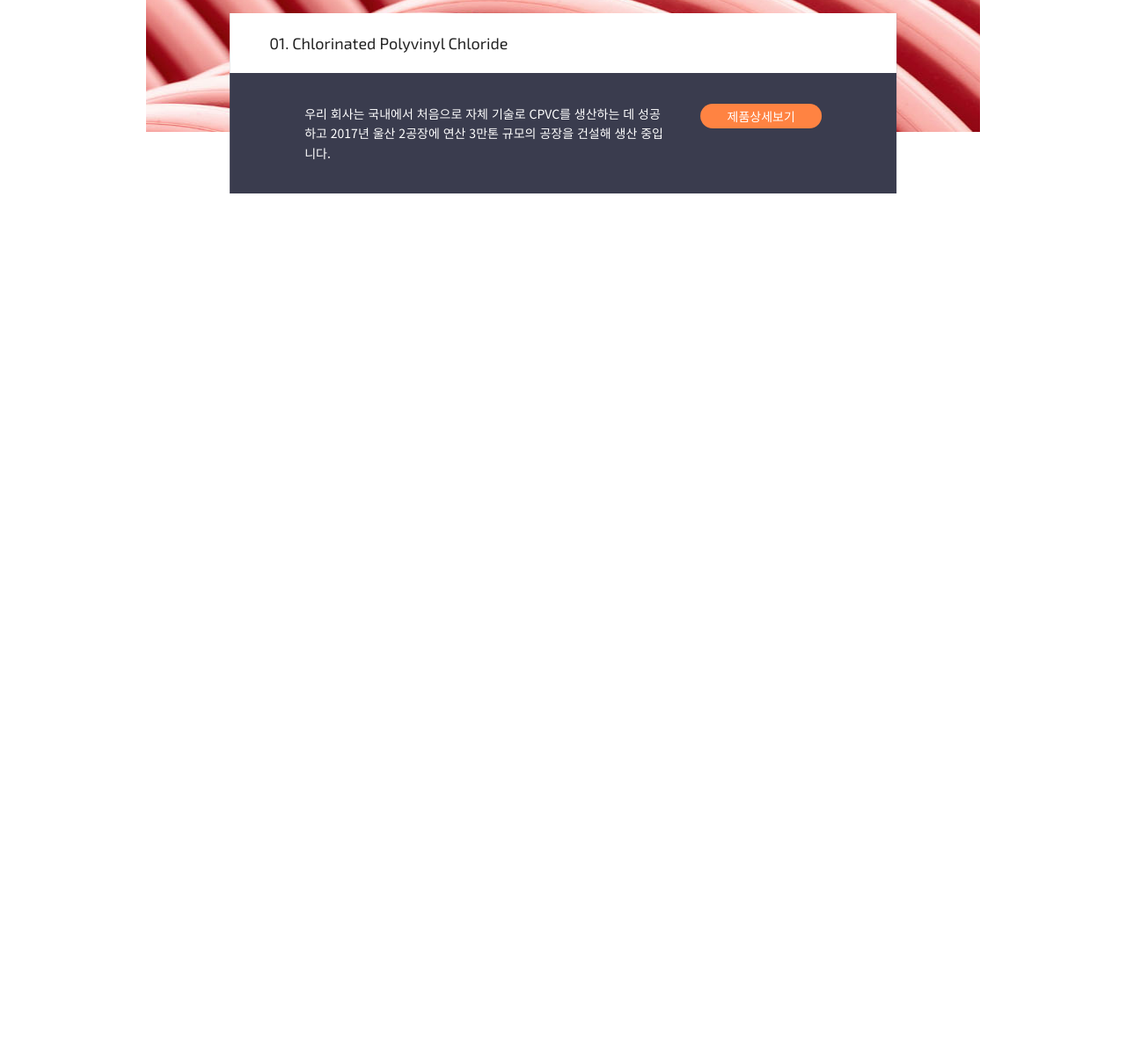
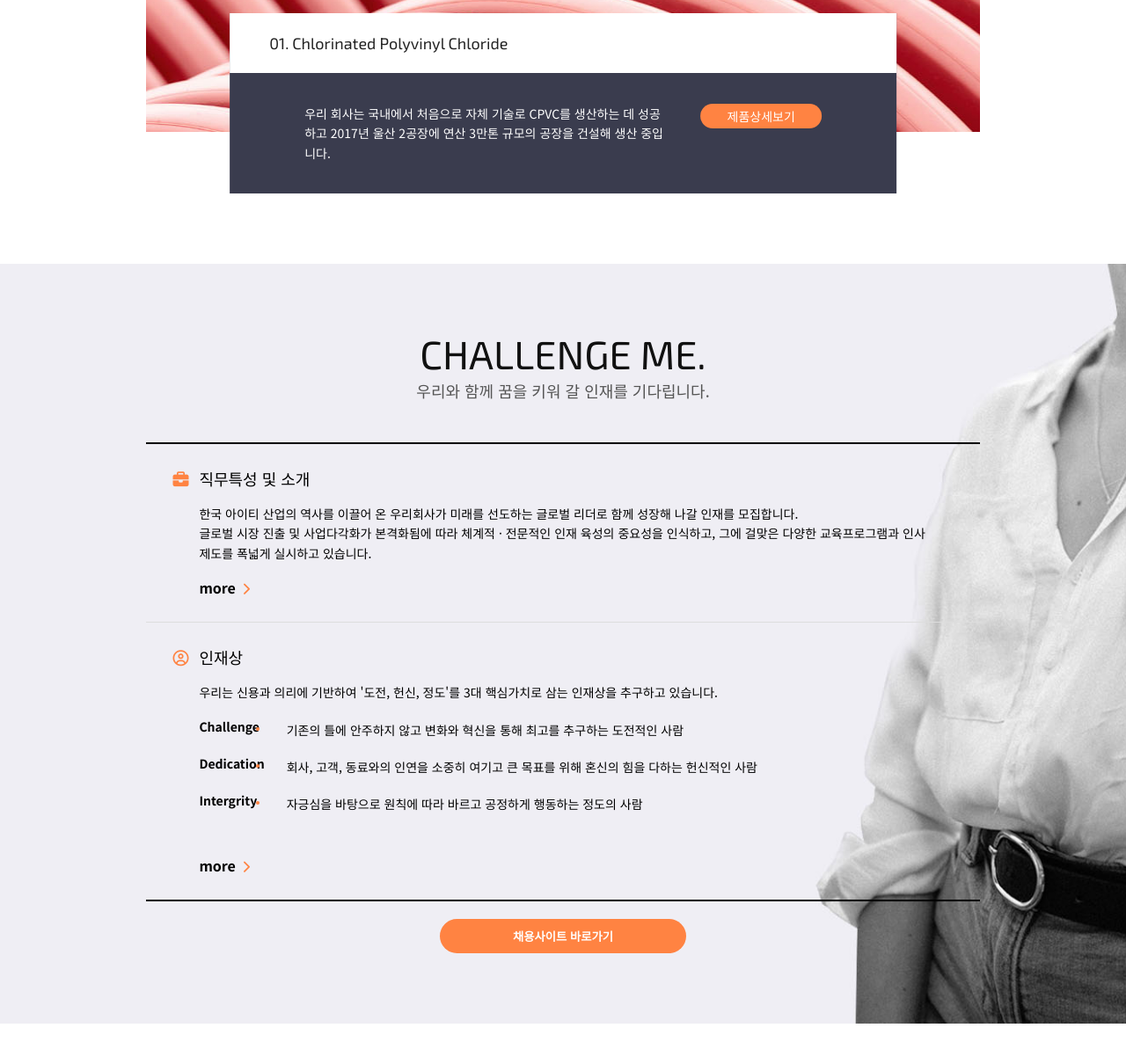
Before and after one commit to mipi1256/css-template-company, a plain HTML site: page index.html in a window 1280 px wide. Shown: the part 2117-3319 px from the top of the page at 88% size. Before the commit the page ends 2417 px from the top, so only its background shows below. Drawn offline with nearby package versions, Linux system fonts and the light colour scheme.

Commit message:
#3 Challenge Me (완)

```diff
--- a/css/main.css
+++ b/css/main.css
@@ -340,3 +340,91 @@ section.innovation .img-box .inner .bottom a {
 section.innovation .img-box .inner .bottom a:hover {
   background: #f86010;
 }
+
+/* section.me style */
+section.me {
+  background: url(../img/me.jpg) no-repeat center / cover;
+  padding: 80px 0;
+  margin-bottom: 150px;
+}
+
+section.me ul.list {
+  margin-top: 50px;
+  border-top: 2px solid #000;
+  border-bottom: 2px solid #000;
+}
+
+section.me ul.list > li {
+  padding: 30px 60px;
+}
+
+section.me ul.list > li:first-child {
+  border-bottom: 1px solid #ddd;
+}
+
+section.me ul.list > li h3 {
+  font-size: 18px;
+  margin-bottom: 20px;
+  position: relative;
+}
+
+section.me ul.list > li h3 span {
+  position: absolute;
+  left: -30px;
+  color: #ff8342;
+}
+
+section.me ul.list p {
+  line-height: 1.6;
+  margin-bottom: 20px;
+}
+
+section.me ul.list > li .more {
+  font-size: 16px;
+  font-weight: bold;
+}
+
+section.me ul.list > li .more span {
+  color: #ff8342;
+  margin-left: 3px;
+  font-size: 14px;
+}
+
+section.me ul.list ul.in {
+  margin-bottom: 30px;
+}
+
+section.me ul.list ul.in li em {
+  /* float이나 position이 적용되면 자동으로 block요소로 바뀜 */
+  float: left;
+  font-weight: bold;
+  width: 12%;
+}
+
+section.me ul.list ul.in li p {
+  float: left;
+  position: relative;
+}
+
+section.me ul.list ul.in li p::before {
+  content: '';
+  width: 4px;
+  height: 4px;
+  border-radius: 50%;
+  background: #ff8342;
+  position: absolute;
+  left: -35px;
+  top: 8px;
+}
+
+#incruit-btn {
+  display: block;
+  width: 280px;
+  background: #ff8342;
+  color: #fff;
+  margin: 20px auto 0;
+  font-weight: 700;
+  border-radius: 50px;
+  padding: 10px 0;
+  cursor: pointer;
+}
--- a/index.html
+++ b/index.html
@@ -131,6 +131,47 @@
     </section>
     <!-- end section.innovation -->
 
+    <!-- section.me -->
+    <section class="me">
+      <div class="title">
+        <h2 class="en">
+          CHALLENGE ME.
+        </h2>
+        <p>우리와 함께 꿈을 키워 갈 인재를 기다립니다.</p>
+      </div>
+      <ul class="sub-container list">
+        <li>
+          <h3><span><i class="fa fa-briefcase"></i></span>직무특성 및 소개</h3>
+          <p>
+            한국 아이티 산업의 역사를 이끌어 온 우리회사가 미래를 선도하는 글로벌 리더로 함께 성장해 나갈 인재를 모집합니다. <br>
+            글로벌 시장 진출 및 사업다각화가 본격화됨에 따라 체계적 · 전문적인 인재 육성의 중요성을 인식하고, 그에 걸맞은 다양한 교육프로그램과 인사제도를 폭넓게 실시하고 있습니다.
+          </p>
+          <a href="#" class="more">more <span><i class="fa fa-chevron-right"></i></span></a>
+        </li>
+        <li>
+          <h3><span><i class="far fa-user-circle"></i></span>인재상</h3>
+          <p>우리는 신용과 의리에 기반하여 '도전, 헌신, 정도'를 3대 핵심가치로 삼는 인재상을 추구하고 있습니다.</p>
+          <ul class="in">
+            <li class="clearfix">
+              <em>Challenge</em>
+              <p>기존의 틀에 안주하지 않고 변화와 혁신을 통해 최고를 추구하는 도전적인 사람</p>
+            </li>
+            <li class="clearfix">
+              <em>Dedication</em>
+              <p>회사, 고객, 동료와의 인연을 소중히 여기고 큰 목표를 위해 혼신의 힘을 다하는 헌신적인 사람</p>
+            </li>
+            <li class="clearfix">
+              <em>Intergrity</em>
+              <p>자긍심을 바탕으로 원칙에 따라 바르고 공정하게 행동하는 정도의 사람</p>
+            </li>
+          </ul>
+          <a href="#" class="more">more <span><i class="fa fa-chevron-right"></i></span></a>
+        </li>
+      </ul>
+      <button id="incruit-btn">채용사이트 바로가기</button>
+    </section>
+    <!-- end section.me -->
+
   </div>
 
 </body>
```
